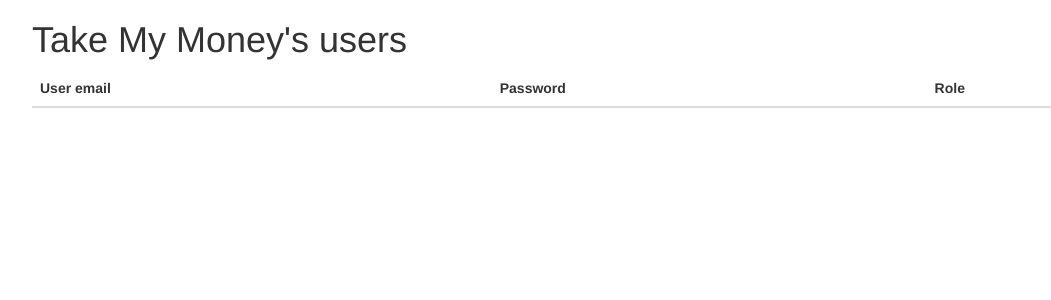
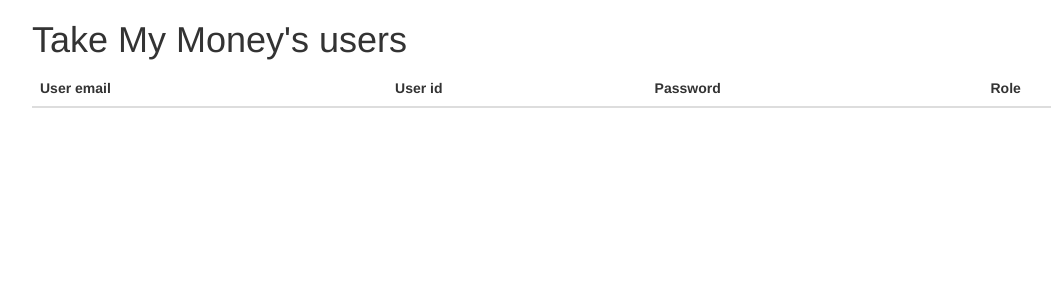
Before and after one commit to CS2102-Group16/TakeMyMoney, a Django app: template TakeMyMoney/templates/user_list.html in a window 1280 px wide. Shown: the top 300 px of the page, without its empty margins (38-1089 px from the left). Run offline with Django 3.2, Linux system fonts and the light colour scheme; the template is opened without the code that fills it, so the values that code supplies are empty; some libraries are stand-ins or nearby versions.

Commit message:
1. Added auto increment as primary key for ‘user’ table

```diff
--- a/TakeMyMoney/templates/user_list.html
+++ b/TakeMyMoney/templates/user_list.html
@@ -19,6 +19,7 @@
         <table class="table">
             <thead>
                 <th>User email</th>
+                <th>User id</th>
                 <th>Password</th>
                 <th>Role</th>
             </thead>
@@ -28,6 +29,7 @@
                 <td>{{ user.0 }}</td>
                 <td>{{ user.1 }}</td>
                 <td>{{ user.2 }}</td>
+                <td>{{ user.3 }}</td>
             </tr>
             {% endfor %}
             </tbody>
--- a/schema.sql
+++ b/schema.sql
@@ -11,7 +11,8 @@ CREATE TABLE projects(
     admin role (EVENTUALLY) allows creation, deletion and modification of all entries
 */
 CREATE TABLE users(
-    user_email VARCHAR(100) PRIMARY KEY,
+    user_id SERIAL PRIMARY KEY,
+    user_email VARCHAR(100) UNIQUE,
     password VARCHAR(15) NOT NULL,
     role VARCHAR(10) NOT NULL
 );
```
